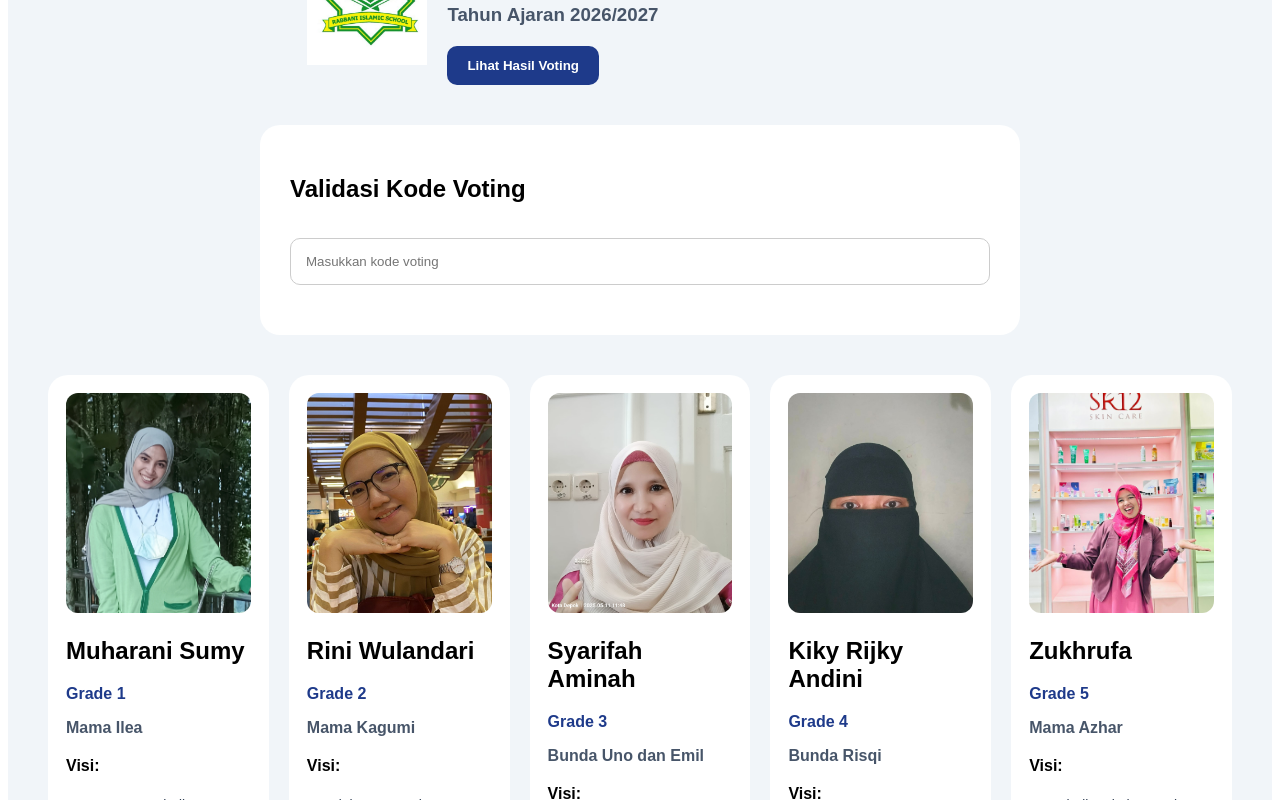
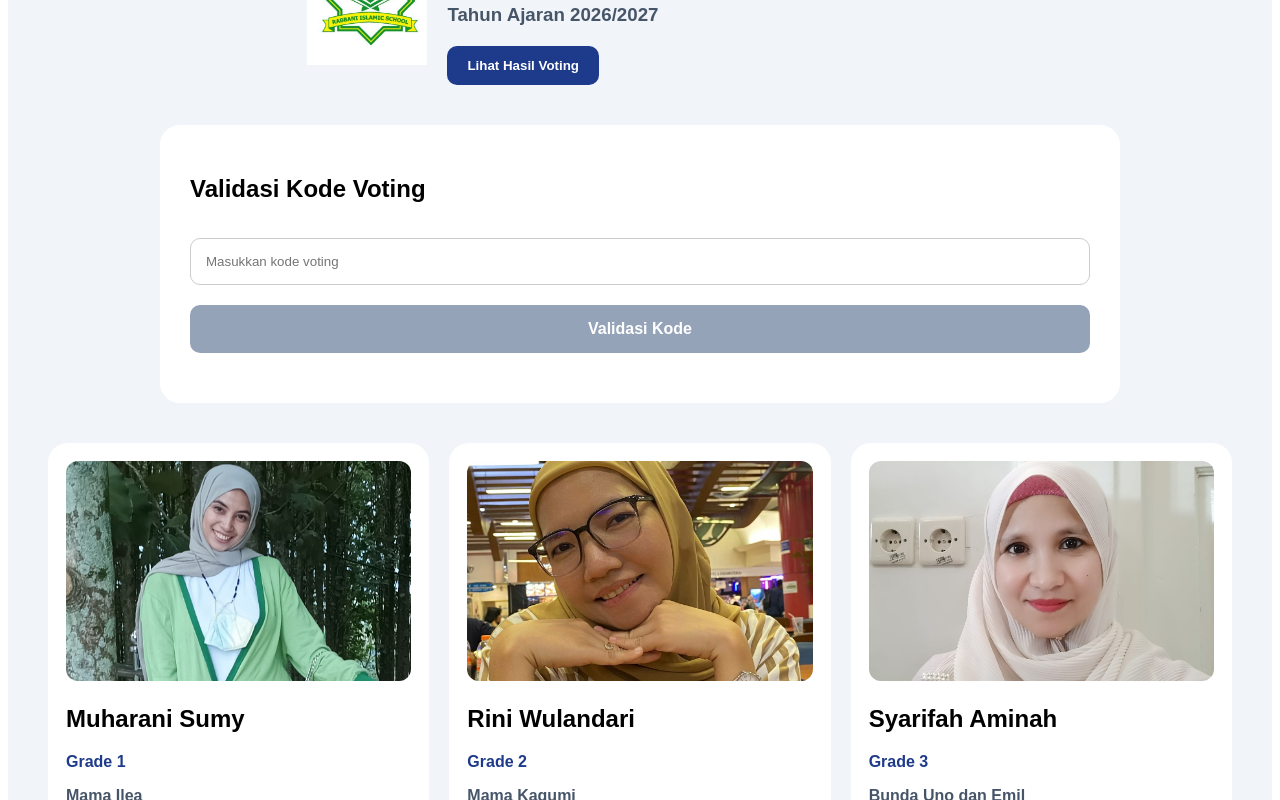
Before and after one commit to awbelajar-hash/voting-komite, a React (Vite) app: page / in a window 1280 px wide. Shown: the part 140-940 px from the top of the page. Built offline with nearby package versions, Linux system fonts and the light colour scheme; no server answers; the database is empty.

Commit message:
hapus tombol import

```diff
--- a/src/App.jsx
+++ b/src/App.jsx
@@ -1,5 +1,6 @@
 import { useEffect, useState } from "react";
 import { db } from "./firebase";
+
 import {
   collection,
   addDoc,
@@ -12,17 +13,27 @@ import {
 export default function App() {
   const now = new Date();
 
-const startVoting = new Date("2025-05-01T08:00:00+07:00");
+  const startVoting = new Date(
+    "2025-05-01T08:00:00+07:00"
+  );
 
-const endVoting = new Date("2027-05-18T19:00:00+07:00");
+  const endVoting = new Date(
+    "2027-05-18T19:00:00+07:00"
+  );
 
   const isVotingOpen =
     now >= startVoting && now <= endVoting;
+
   const [code, setCode] = useState("");
   const [message, setMessage] = useState("");
-  const [showAdmin, setShowAdmin] = useState(false);
+  const [showAdmin, setShowAdmin] =
+    useState(false);
+
   const adminPassword = "RABBANI2026";
-  const [validated, setValidated] = useState(false);
+
+  const [validated, setValidated] =
+    useState(false);
+
   const [validatedStudent, setValidatedStudent] =
     useState(null);
 
@@ -33,6 +44,7 @@ const isVotingOpen =
     4: 0,
     5: 0,
   });
+
   useEffect(() => {
     const unsubscribe = onSnapshot(
       collection(db, "votes"),
@@ -45,10 +57,12 @@ useEffect(() => {
           5: 0,
         };
 
-      snapshot.forEach((doc) => {
-        const data = doc.data();
+        snapshot.forEach((docItem) => {
+          const data = docItem.data();
 
-        if (counts[data.candidate] !== undefined) {
+          if (
+            counts[data.candidate] !== undefined
+          ) {
             counts[data.candidate]++;
           }
         });
@@ -59,6 +73,7 @@ useEffect(() => {
 
     return () => unsubscribe();
   }, []);
+
   const candidates = [
     {
       id: 1,
@@ -128,9 +143,12 @@ useEffect(() => {
 
   async function validateCode() {
     if (!isVotingOpen) {
-  setMessage("Voting belum dibuka atau sudah ditutup.");
+      setMessage(
+        "Voting belum dibuka atau sudah ditutup."
+      );
       return;
     }
+
     const cleanCode = code.trim();
 
     if (!cleanCode) {
@@ -149,9 +167,11 @@ useEffect(() => {
 
       if (!codeSnap.exists()) {
         setValidated(false);
+
         setMessage(
           "Kode voting tidak ditemukan."
         );
+
         return;
       }
 
@@ -159,9 +179,11 @@ useEffect(() => {
 
       if (data.used === true) {
         setValidated(false);
+
         setMessage(
           "Kode voting sudah digunakan."
         );
+
         return;
       }
 
@@ -181,9 +203,12 @@ useEffect(() => {
 
   async function vote(candidateId) {
     if (!isVotingOpen) {
-  alert("Voting belum dibuka atau sudah ditutup.");
+      alert(
+        "Voting belum dibuka atau sudah ditutup."
+      );
       return;
     }
+
     if (!validated || !validatedStudent) {
       alert("Validasi kode terlebih dahulu.");
       return;
@@ -199,21 +224,23 @@ useEffect(() => {
         createdAt: new Date(),
       });
 
-    await updateDoc(doc(db, "votingCodes", usedCode), {
+      await updateDoc(
+        doc(db, "votingCodes", usedCode),
+        {
           used: true,
-    });
+        }
+      );
 
-    setResults((prev) => ({
-      ...prev,
-      [candidateId]: prev[candidateId] + 1,
-    }));
+      setMessage(
+        "Voting berhasil. Kode ini sudah tidak dapat digunakan lagi."
+      );
 
-    setMessage("Voting berhasil. Kode ini sudah tidak dapat digunakan lagi.");
       setValidated(false);
       setValidatedStudent(null);
       setCode("");
     } catch (error) {
       console.error(error);
+
       alert("Gagal menyimpan voting.");
     }
   }
@@ -273,29 +300,16 @@ useEffect(() => {
             Tahun Ajaran 2026/2027
           </h3>
 
-{!isVotingOpen && (
-  <div
-    style={{
-      textAlign: "center",
-      background: "#fee2e2",
-      color: "#991b1b",
-      padding: "15px",
-      borderRadius: "12px",
-      margin: "20px auto",
-      maxWidth: "700px",
-      fontWeight: "bold",
-    }}
-  >
-    Voting belum dibuka atau sudah ditutup.
-  </div>
-)}
-
           <button
             onClick={() => {
               if (!showAdmin) {
-      const input = prompt("Masukkan password admin");
+                const input = prompt(
+                  "Masukkan password admin"
+                );
 
-      if (input !== adminPassword) {
+                if (
+                  input !== adminPassword
+                ) {
                   alert("Password salah");
                   return;
                 }
@@ -321,9 +335,27 @@ useEffect(() => {
         </div>
       </div>
 
+      {!isVotingOpen && (
         <div
           style={{
+            textAlign: "center",
+            background: "#fee2e2",
+            color: "#991b1b",
+            padding: "15px",
+            borderRadius: "12px",
+            margin: "20px auto",
             maxWidth: "700px",
+            fontWeight: "bold",
+          }}
+        >
+          Voting belum dibuka atau sudah
+          ditutup.
+        </div>
+      )}
+
+      <div
+        style={{
+          maxWidth: "900px",
           margin: "auto",
           background: "white",
           padding: "30px",
@@ -331,7 +363,6 @@ useEffect(() => {
           marginBottom: "40px",
         }}
       >
-
         <h2>Validasi Kode Voting</h2>
 
         <input
@@ -351,6 +382,23 @@ useEffect(() => {
           }}
         />
 
+        <button
+          onClick={validateCode}
+          style={{
+            marginTop: "20px",
+            width: "100%",
+            padding: "15px",
+            border: "none",
+            borderRadius: "10px",
+            background: "#94a3b8",
+            color: "white",
+            fontWeight: "bold",
+            fontSize: "16px",
+            cursor: "pointer",
+          }}
+        >
+          Validasi Kode
+        </button>
 
         <p
           style={{
@@ -365,16 +413,25 @@ useEffect(() => {
       <div
         style={{
   display: "grid",
-          gridTemplateColumns:
-            "repeat(5, 1fr)",
+  gridTemplateColumns: "repeat(6, 1fr)",
   gap: "20px",
   alignItems: "start",
+  maxWidth: "1400px",
+  margin: "0 auto",
+  justifyContent: "center",
 }}
       >
         {candidates.map((candidate) => (
   <div
     key={candidate.id}
     style={{
+      gridColumn:
+        candidate.id === 4
+          ? "2 / 4"
+          : candidate.id === 5
+          ? "4 / 6"
+          : "span 2",
+
       background: "white",
       borderRadius: "20px",
       padding: "18px",
@@ -481,7 +538,8 @@ useEffect(() => {
                   padding: "12px",
                   borderRadius: "10px",
                   textAlign: "center",
-      border: "1px solid #bfdbfe",
+                  border:
+                    "1px solid #bfdbfe",
                 }}
               >
                 <div
@@ -507,7 +565,9 @@ useEffect(() => {
             )}
 
             <button
-              onClick={() => vote(candidate.id)}
+              onClick={() =>
+                vote(candidate.id)
+              }
               disabled={!validated}
               style={{
                 marginTop: "15px",
```
Lines whose indentation alone changed are shown as unchanged.
